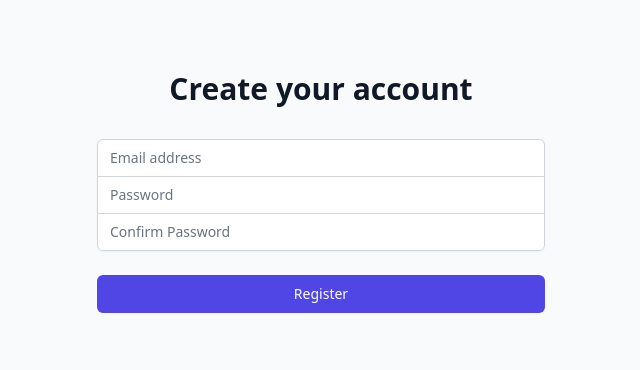
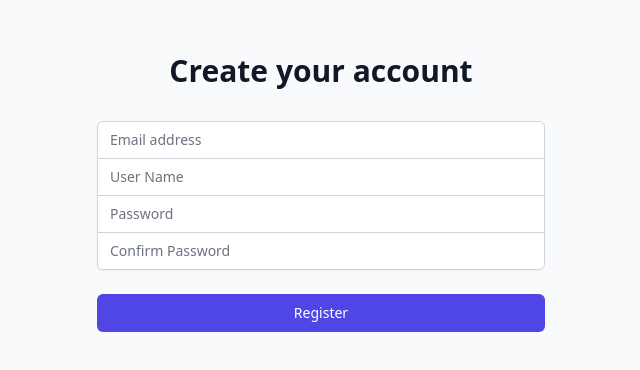
Before and after one commit to gist-optima/docuflow-fe, a React (Vite) app: page /signup in a window 1280 px wide. Shown: the part 220-590 px from the top of the page, without its empty margins (319-959 px from the left). Built offline with nearby package versions, Linux system fonts and the light colour scheme.

Commit message:
🎨 add sign in logic

```diff
--- a/package.json
+++ b/package.json
@@ -19,6 +19,7 @@
     "@storybook/react-vite": "^7.6.7",
     "@storybook/testing-library": "^0.2.2",
     "@types/webpack-env": "^1.18.4",
+    "axios": "^1.6.7",
     "i18next": "^23.7.16",
     "i18next-browser-languagedetector": "^7.2.0",
     "jotai": "^2.6.4",
--- a/src/pages/login/loginPage.tsx
+++ b/src/pages/login/loginPage.tsx
@@ -1,3 +1,4 @@
+import axios from "axios";
 import React, { FormEvent, useState } from "react";
 import { Link } from "react-router-dom";
 
@@ -5,10 +6,27 @@ function LoginForm() {
   const [email, setEmail] = useState<string>("");
   const [password, setPassword] = useState<string>("");
 
-  const handleSubmit = (e: FormEvent<HTMLFormElement>): void => {
+  const handleSubmit = async (e: FormEvent<HTMLFormElement>): Promise<void> => {
     e.preventDefault();
-    // 로그인 처리 로직 (API 호출 등)
-    console.log("Submitting", { email, password });
+    try {
+      const response = await axios.post(
+        `${import.meta.env.VITE_DOMAIN}/user/signin`,
+        {
+          email,
+          password,
+        },
+      );
+      if (response.status === 201) {
+        const accessToken = response.headers["authorization"];
+        if (accessToken) {
+          localStorage.setItem("accessToken", accessToken);
+          window.location.href = "/";
+        }
+        window.location.href = "/";
+      }
+    } catch (error) {
+      console.error(error);
+    }
   };
 
   return (
--- a/src/pages/login/signupPage.tsx
+++ b/src/pages/login/signupPage.tsx
@@ -1,19 +1,34 @@
+import axios from "axios";
 import React, { FormEvent, useState } from "react";
 
 const SignupForm: React.FC = () => {
   const [email, setEmail] = useState<string>("");
+  const [name, setName] = useState<string>("");
   const [password, setPassword] = useState<string>("");
   const [confirmPassword, setConfirmPassword] = useState<string>("");
 
-  const handleSubmit = (e: FormEvent<HTMLFormElement>): void => {
+  const handleSubmit = async (e: FormEvent<HTMLFormElement>): Promise<void> => {
     e.preventDefault();
     // 비밀번호 일치 여부 확인
     if (password !== confirmPassword) {
       alert("Passwords don't match.");
       return;
     }
-    // 회원가입 처리 로직 (API 호출 등)
-    console.log("Registering", { email, password });
+    try {
+      const response = await axios.post(
+        `${import.meta.env.VITE_DOMAIN}/user/signup`,
+        {
+          email,
+          password,
+          name,
+        },
+      );
+      if (response.status === 201) {
+        window.location.href = "/login";
+      }
+    } catch (error) {
+      console.error(error);
+    }
   };
 
   return (
@@ -40,6 +55,22 @@ const SignupForm: React.FC = () => {
                 placeholder="Email address"
                 value={email}
                 onChange={(e) => setEmail(e.target.value)}
+              />
+            </div>
+            <div>
+              <label htmlFor="name" className="sr-only">
+                User Name
+              </label>
+              <input
+                id="name"
+                name="name"
+                type="text"
+                autoComplete="name"
+                required
+                className="relative block w-full appearance-none rounded-none border border-gray-300 px-3 py-2 text-gray-900 placeholder-gray-500 focus:z-10 focus:border-indigo-500 focus:outline-none focus:ring-indigo-500 sm:text-sm"
+                placeholder="User Name"
+                value={name}
+                onChange={(e) => setName(e.target.value)}
               />
             </div>
             <div>
```
Also changed, not shown: 2 other files (tests, documents, lock files or other folders).
